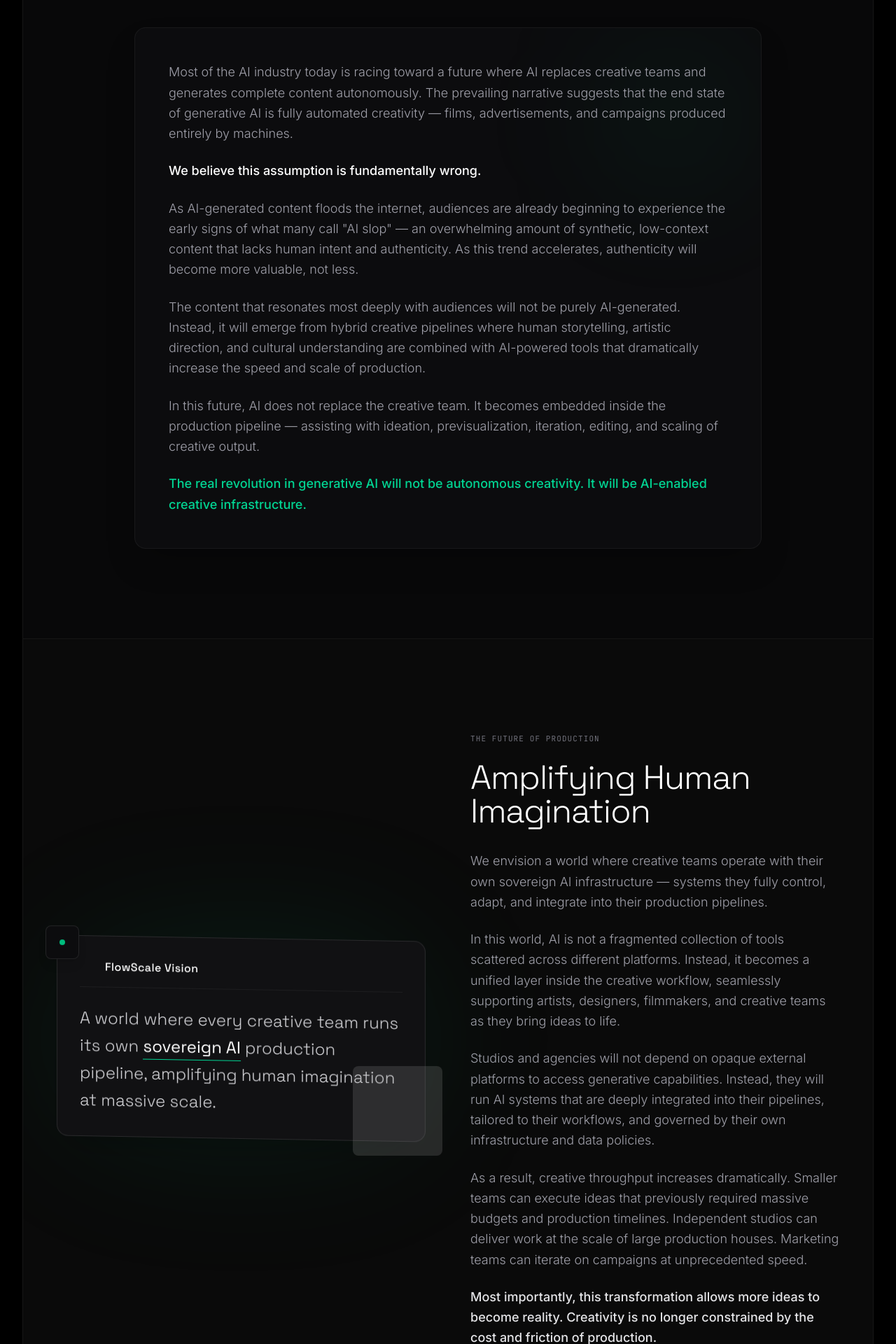
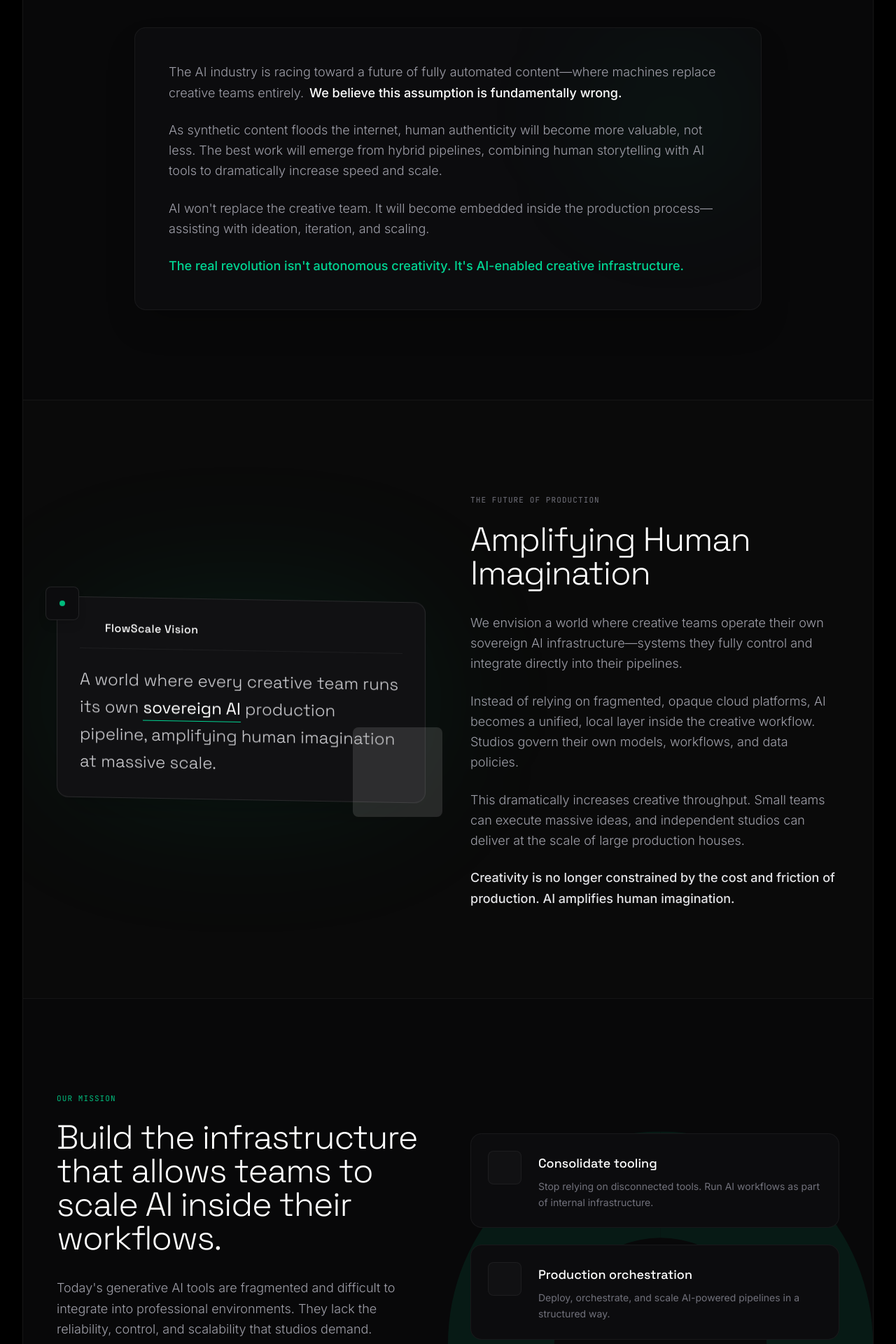
Before and after one commit to FlowScale-AI/flowscale-ai-os-web, a Next.js app: page /about in a window 1280 px wide. Shown: the part 1240-3160 px from the top of the page at 70% size. Built offline with nearby package versions, Linux system fonts and the light colour scheme; grey boxes are pictures that could not be loaded; some icons are missing.

Commit message:
fix about page text

```diff
--- a/src/components/about/AboutBelief.tsx
+++ b/src/components/about/AboutBelief.tsx
@@ -11,7 +11,7 @@ export default function AboutBelief() {
                 </div>
 
                 <h2 className="text-2xl md:text-3xl text-zinc-500 font-tech font-light tracking-tight mb-4 text-center">
-                    The Contrarian Belief
+                    What We Believe
                 </h2>
 
                 <p className="text-3xl md:text-4xl lg:text-5xl text-white font-tech tracking-tight leading-tight text-center mb-16">
@@ -23,22 +23,17 @@ export default function AboutBelief() {
 
                     <div className="space-y-6 text-zinc-400 text-lg leading-relaxed font-light relative z-10">
                         <p>
-                            Most of the AI industry today is racing toward a future where AI replaces creative teams and generates complete content autonomously. The prevailing narrative suggests that the end state of generative AI is fully automated creativity — films, advertisements, and campaigns produced entirely by machines.
-                        </p>
-                        <p className="text-white font-medium">
-                            We believe this assumption is fundamentally wrong.
+                            The AI industry is racing toward a future of fully automated content—where machines replace creative teams entirely.
+                            <span className="text-white font-medium ml-2">We believe this assumption is fundamentally wrong.</span>
                         </p>
                         <p>
-                            As AI-generated content floods the internet, audiences are already beginning to experience the early signs of what many call "AI slop" — an overwhelming amount of synthetic, low-context content that lacks human intent and authenticity. As this trend accelerates, authenticity will become more valuable, not less.
+                            As synthetic content floods the internet, human authenticity will become more valuable, not less. The best work will emerge from hybrid pipelines, combining human storytelling with AI tools to dramatically increase speed and scale.
                         </p>
                         <p>
-                            The content that resonates most deeply with audiences will not be purely AI-generated. Instead, it will emerge from hybrid creative pipelines where human storytelling, artistic direction, and cultural understanding are combined with AI-powered tools that dramatically increase the speed and scale of production.
-                        </p>
-                        <p>
-                            In this future, AI does not replace the creative team. It becomes embedded inside the production pipeline — assisting with ideation, previsualization, iteration, editing, and scaling of creative output.
+                            AI won't replace the creative team. It will become embedded inside the production process—assisting with ideation, iteration, and scaling.
                         </p>
                         <p className="text-emerald-400 font-medium">
-                            The real revolution in generative AI will not be autonomous creativity. It will be AI-enabled creative infrastructure.
+                            The real revolution isn't autonomous creativity. It's AI-enabled creative infrastructure.
                         </p>
                     </div>
                 </div>
--- a/src/components/about/AboutMission.tsx
+++ b/src/components/about/AboutMission.tsx
@@ -49,16 +49,16 @@ export default function AboutMission() {
 
                     <div className="space-y-6 text-zinc-400 text-lg leading-relaxed font-light mb-12">
                         <p>
-                            Today, generative AI tools are fragmented. Teams rely on multiple disconnected products, cloud services, and experimental tools that are difficult to integrate into real production environments. These tools often lack the reliability, control, and scalability required for professional creative workflows.
+                            Today's generative AI tools are fragmented and difficult to integrate into professional environments. They lack the reliability, control, and scalability that studios demand.
                         </p>
                         <p className="text-white font-medium">
                             FlowScale exists to change this.
                         </p>
                         <p>
-                            By turning AI workflows into reliable infrastructure, FlowScale allows creative teams to focus on what they do best — storytelling, design, and imagination — while AI accelerates the production process behind the scenes.
+                            We turn experimental AI workflows into reliable infrastructure. This allows creative teams to focus entirely on storytelling, design, and imagination, while we handle the acceleration behind the scenes.
                         </p>
                         <blockquote className="border-l-2 border-emerald-500/50 pl-6 py-2 mt-8">
-                            <p className="text-xl text-zinc-300 font-tech">
+                            <p className="text-xl text-zinc-300 font-tech leading-snug">
                                 "Our goal is not to automate creativity. Our goal is to build the systems that allow creative teams to create more than ever before."
                             </p>
                         </blockquote>
--- a/src/components/about/AboutVision.tsx
+++ b/src/components/about/AboutVision.tsx
@@ -45,19 +45,16 @@ export default function AboutVision() {
 
                     <div className="space-y-6 text-zinc-400 text-base md:text-lg leading-relaxed font-light">
                         <p>
-                            We envision a world where creative teams operate with their own sovereign AI infrastructure — systems they fully control, adapt, and integrate into their production pipelines.
+                            We envision a world where creative teams operate their own sovereign AI infrastructure—systems they fully control and integrate directly into their pipelines.
                         </p>
                         <p>
-                            In this world, AI is not a fragmented collection of tools scattered across different platforms. Instead, it becomes a unified layer inside the creative workflow, seamlessly supporting artists, designers, filmmakers, and creative teams as they bring ideas to life.
+                            Instead of relying on fragmented, opaque cloud platforms, AI becomes a unified, local layer inside the creative workflow. Studios govern their own models, workflows, and data policies.
                         </p>
                         <p>
-                            Studios and agencies will not depend on opaque external platforms to access generative capabilities. Instead, they will run AI systems that are deeply integrated into their pipelines, tailored to their workflows, and governed by their own infrastructure and data policies.
-                        </p>
-                        <p>
-                            As a result, creative throughput increases dramatically. Smaller teams can execute ideas that previously required massive budgets and production timelines. Independent studios can deliver work at the scale of large production houses. Marketing teams can iterate on campaigns at unprecedented speed.
+                            This dramatically increases creative throughput. Small teams can execute massive ideas, and independent studios can deliver at the scale of large production houses.
                         </p>
                         <p className="text-zinc-200 font-medium">
-                            Most importantly, this transformation allows more ideas to become reality. Creativity is no longer constrained by the cost and friction of production.
+                            Creativity is no longer constrained by the cost and friction of production. AI amplifies human imagination.
                         </p>
                     </div>
                 </div>
```
